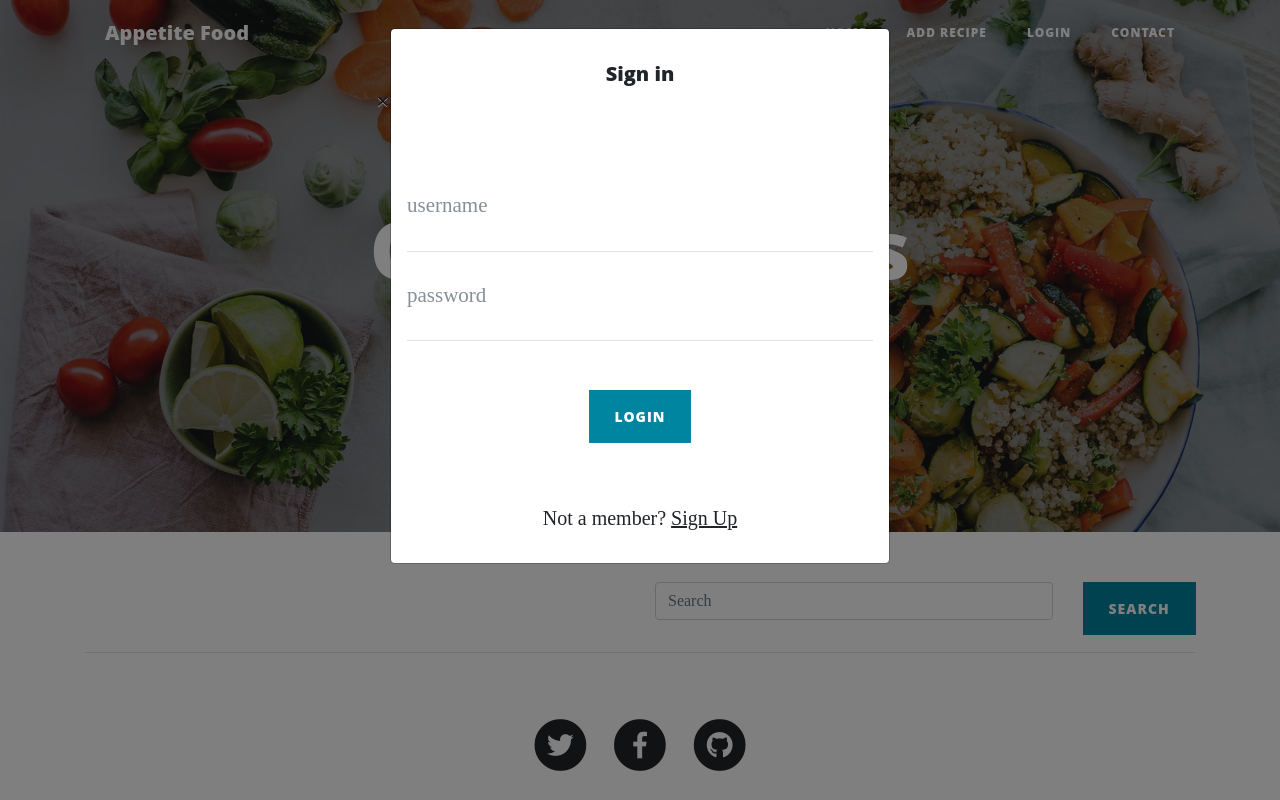
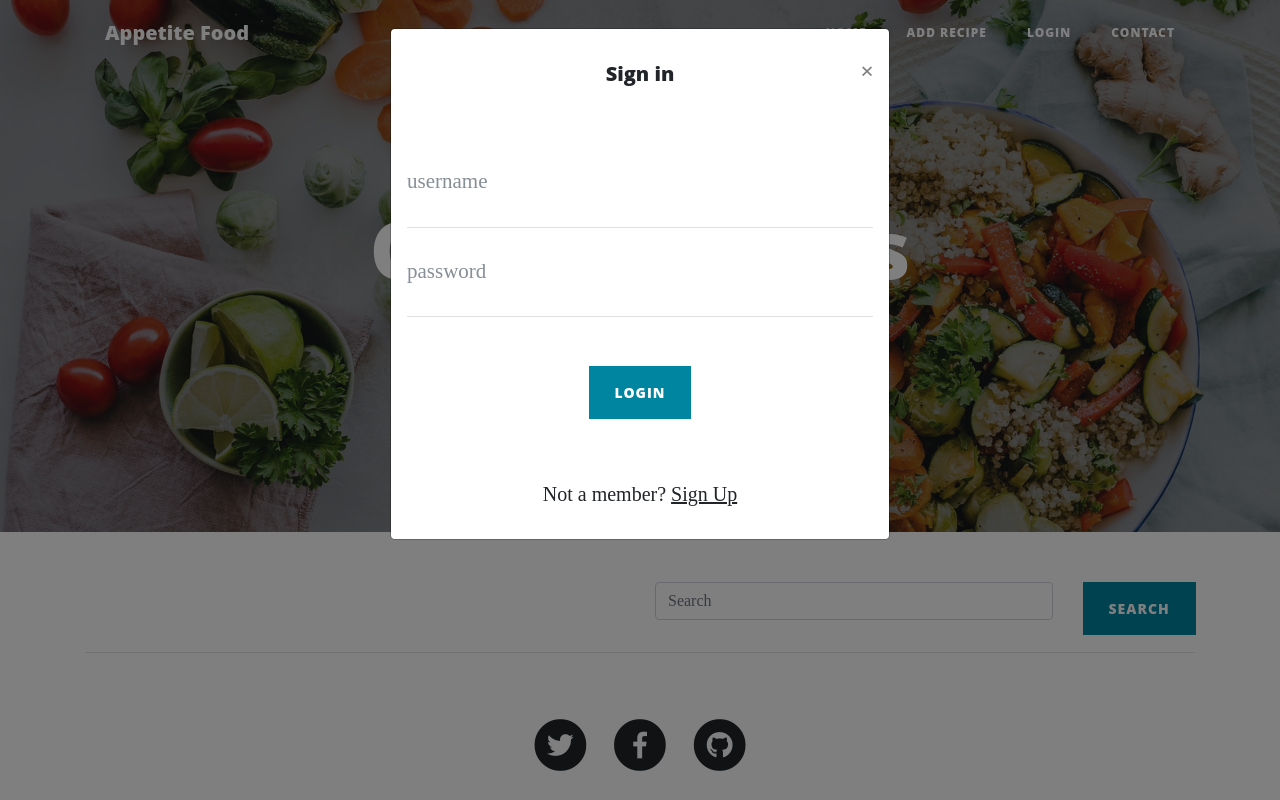
Before and after one commit to LukaszPlawinski/appetite-food, a Flask app: page / in a window 1280 px wide, after a click on "LOGIN". Run offline with Flask 2, Linux system fonts and the light colour scheme; data that the repository does not hold is empty; some libraries are stand-ins or nearby versions.

Commit message:
login/register modals styled

```diff
--- a/static/css/style.css
+++ b/static/css/style.css
@@ -84,6 +84,11 @@
   display: none;
 }
 
+.modal-sign button{
+  position: absolute;
+  right: 15px;
+}
+
 .search_input input[type=text]:focus:not([readonly]) {
 border-bottom: 1px solid #4dd0e1;
 box-shadow: 0 1px 0 0 #4dd0e1;
```
